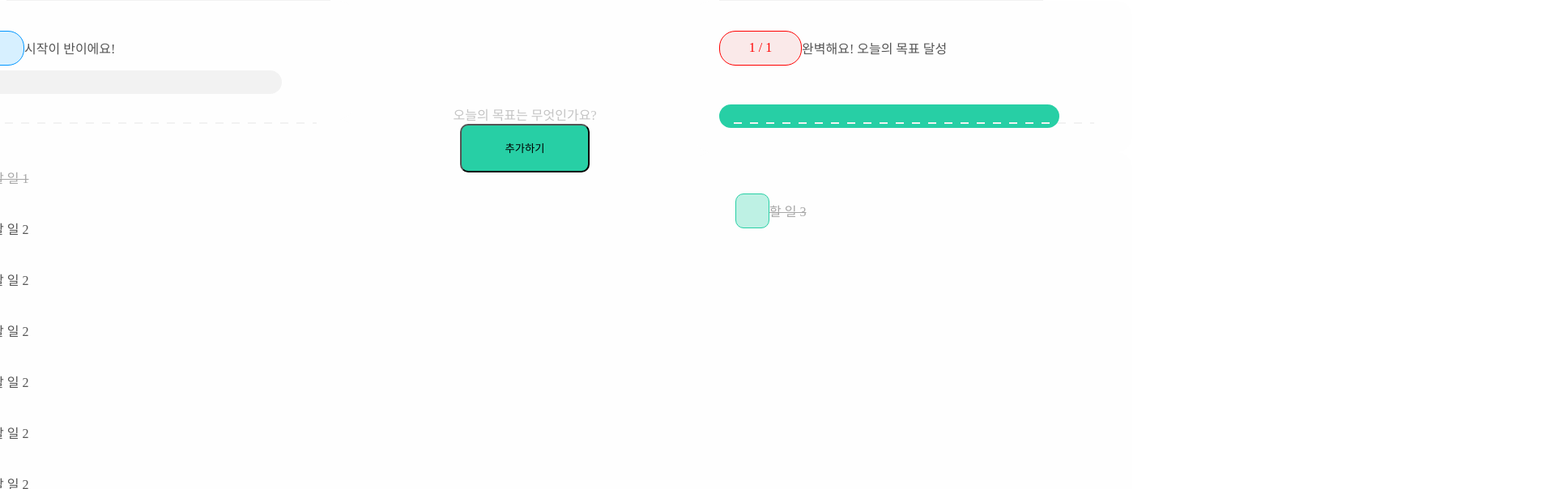
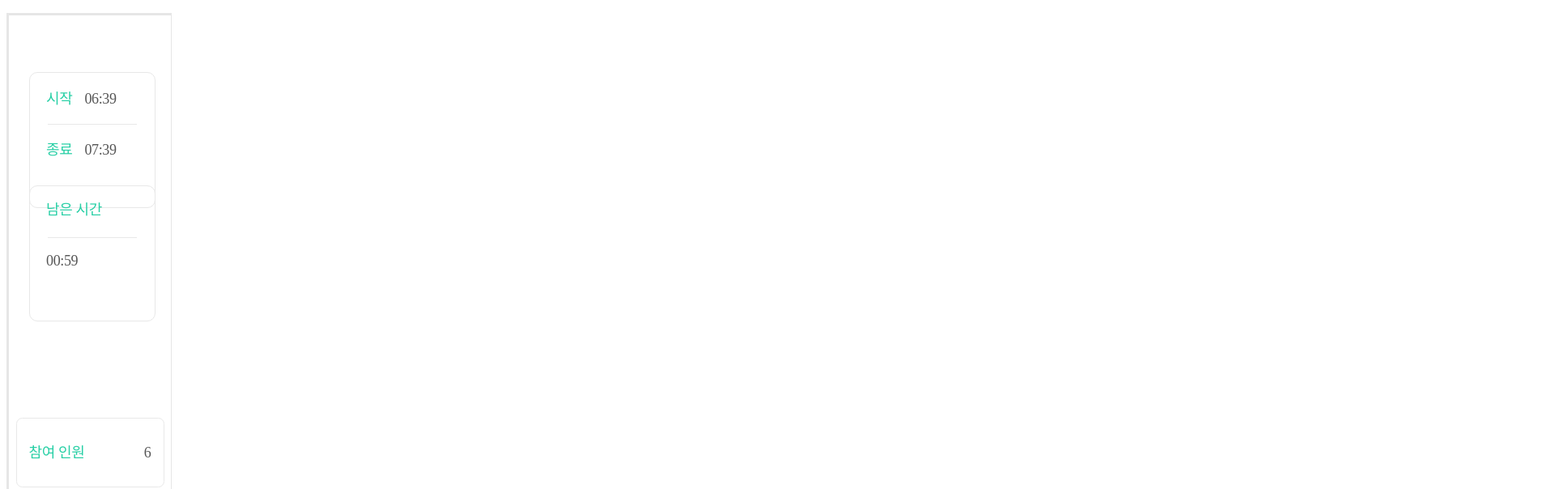
Before and after one commit to Mocamp-Official/Mocamp-FrontEnd, a Next.js app: page /main in a window 1280 px wide. Shown: the part 92-696 px from the top of the page at 81% size, 1920 px wide, since content can reach past the window. Built offline with nearby package versions, Linux system fonts and the light colour scheme.

Commit message:
🎨 style : 사이드바 CSS 수정 - 가운데로 정렬렬

```diff
--- a/src/components/Sidebar/SidebarParticipants.tsx
+++ b/src/components/Sidebar/SidebarParticipants.tsx
@@ -8,7 +8,7 @@ interface SidebarParticipantsProps {
 const SidebarParticipants: React.FC<SidebarParticipantsProps> = ({ participants }) => {
     return (
     <div className="w-[200px] h-[1080px] bg-white flex items-center justify-center">
-        <div className="w-[151px] h-[64px] absolute top-[450px] rounded-[7.5px] border border-[#E8E8E8] bg-white flex flex-row items-center justify-between px-[15px] py-[10px] gap-[10px]">
+        <div className="w-[151px] h-[64px] top-[450px] rounded-[7.5px] border border-[#E8E8E8] bg-white flex flex-row items-center justify-between px-[15px] py-[10px] gap-[10px]">
             <span className="font-pre font-semibold text-[18px] leading-[1] tracking-[-0.02em] text-[#27CFA5]">
                 참여 인원
             </span>
--- a/src/pages/main.tsx
+++ b/src/pages/main.tsx
@@ -1,5 +1,6 @@
 import TodoContainer from '@/components/todo/TodoContainer';
-
+import Header from '@/components/Header';
+import Sidebar from '@/components/Sidebar'; //확인
 const mockTodos = [
   {
     id: 1,
@@ -23,16 +24,27 @@ const mockTodos = [
 
 
 ];
-
+// sidebar 목업업 //확인
+const startTime = new Date();
+const endTime = new Date(Date.now() + 60 * 60 * 1000);
+const participants = 6;
 
 
 const WorkspacePage = () => {
   return (
+    <>
+    <Header status="workspace" />
+      <Sidebar //확인
+        startTime={startTime}
+        endTime={endTime}
+        participants={participants}
+      />
       <div className="flex items-center justify-center gap-5 bg-[#F2F2F2] w-screen h-screen">
         {mockTodos.map((todo) => (
           <TodoContainer key={todo.id} items={todo.items} />
         ))}
       </div>
+    </>
   );
 };
 
```
